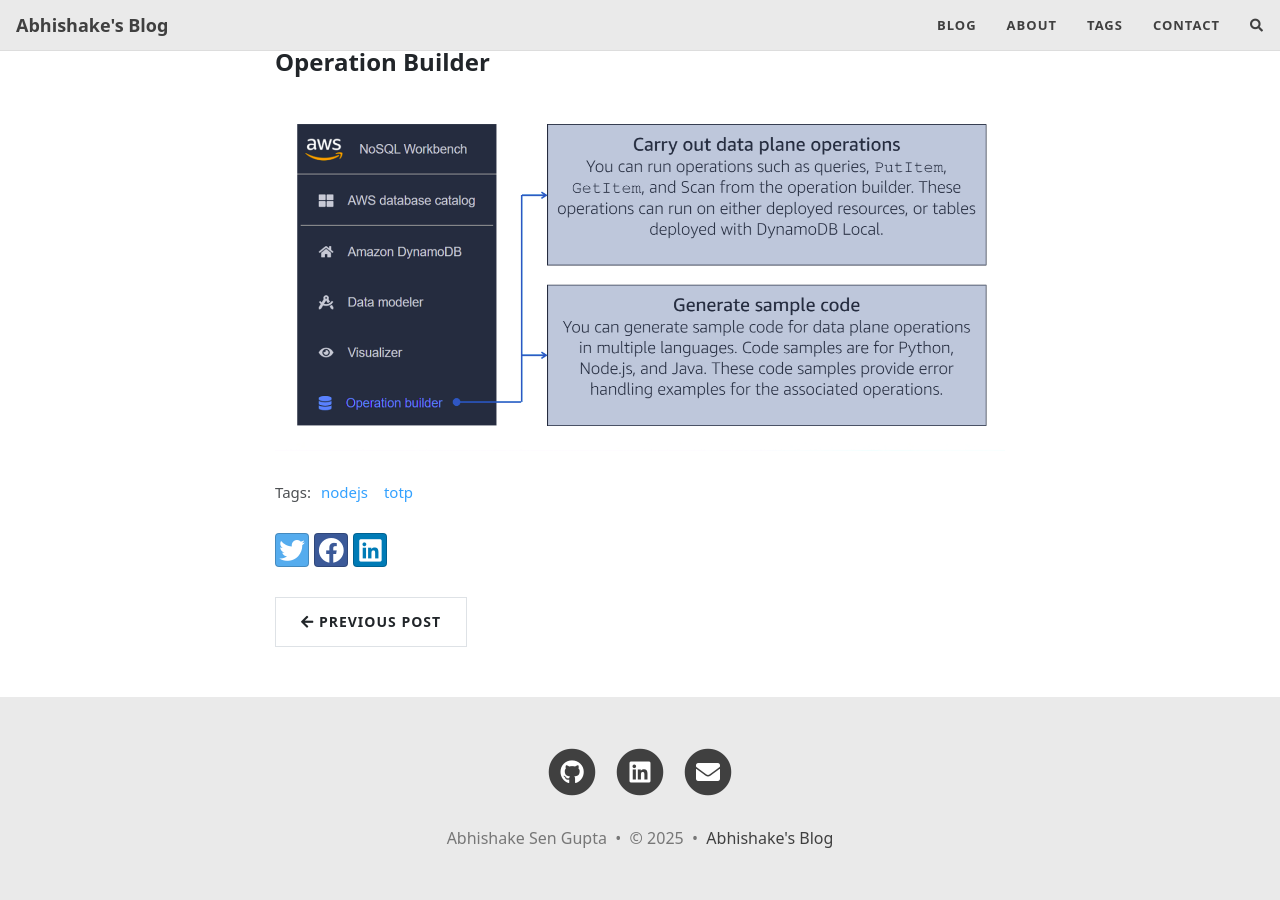
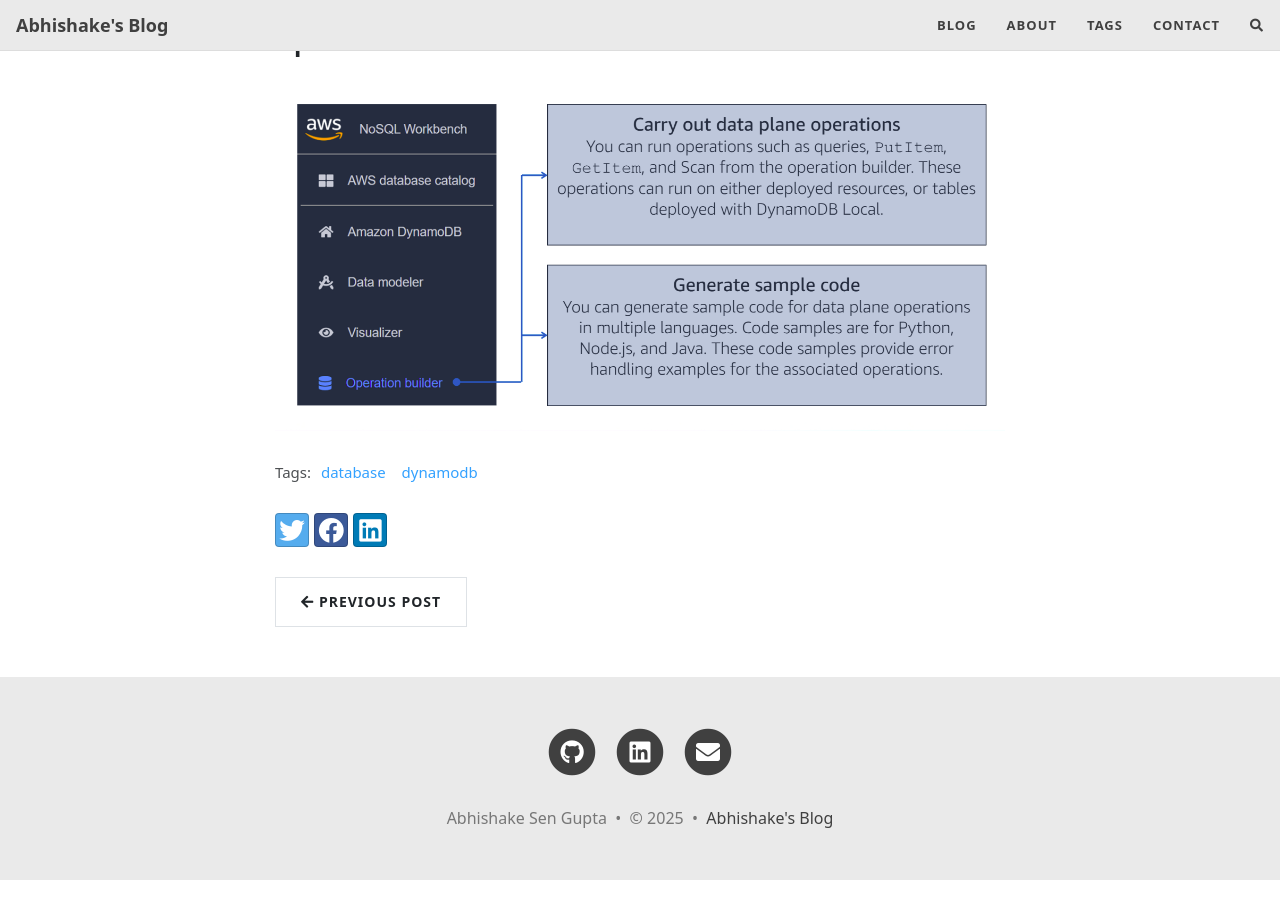
Before and after one commit to Abhishake63/abhishake.github.io, a Jekyll site: the page built from _posts/2025-01-14-dynamodb-best-practices.md, in a window 1280 px wide and 900 px high, scrolled down 19651 px. Built offline with Jekyll 4.4.1, drawn with Linux system fonts in a browser that asks for light colours; nearby versions of some CDN libraries; comment, search, counter and statistics services are not loaded.

Commit message:
fix dynamodb blog

```diff
--- a/_posts/2025-01-14-dynamodb-best-practices.md
+++ b/_posts/2025-01-14-dynamodb-best-practices.md
@@ -4,7 +4,7 @@
 subtitle: A Guide to Best Practices of DynamoDB
 gh-repo: Abhishake63/spring-boot-dynamodb
 gh-badge: [star, fork, follow]
-tags: [nodejs, totp]
+tags: [database, dynamodb]
 author: Abhishake Sen Gupta
 ---
 
@@ -67,8 +67,6 @@
 ### **TTL for Expiring Data**
 
 - Use TTL attributes to automatically delete expired items.
-
----
 
 ## **Design Don’ts**
 
```
